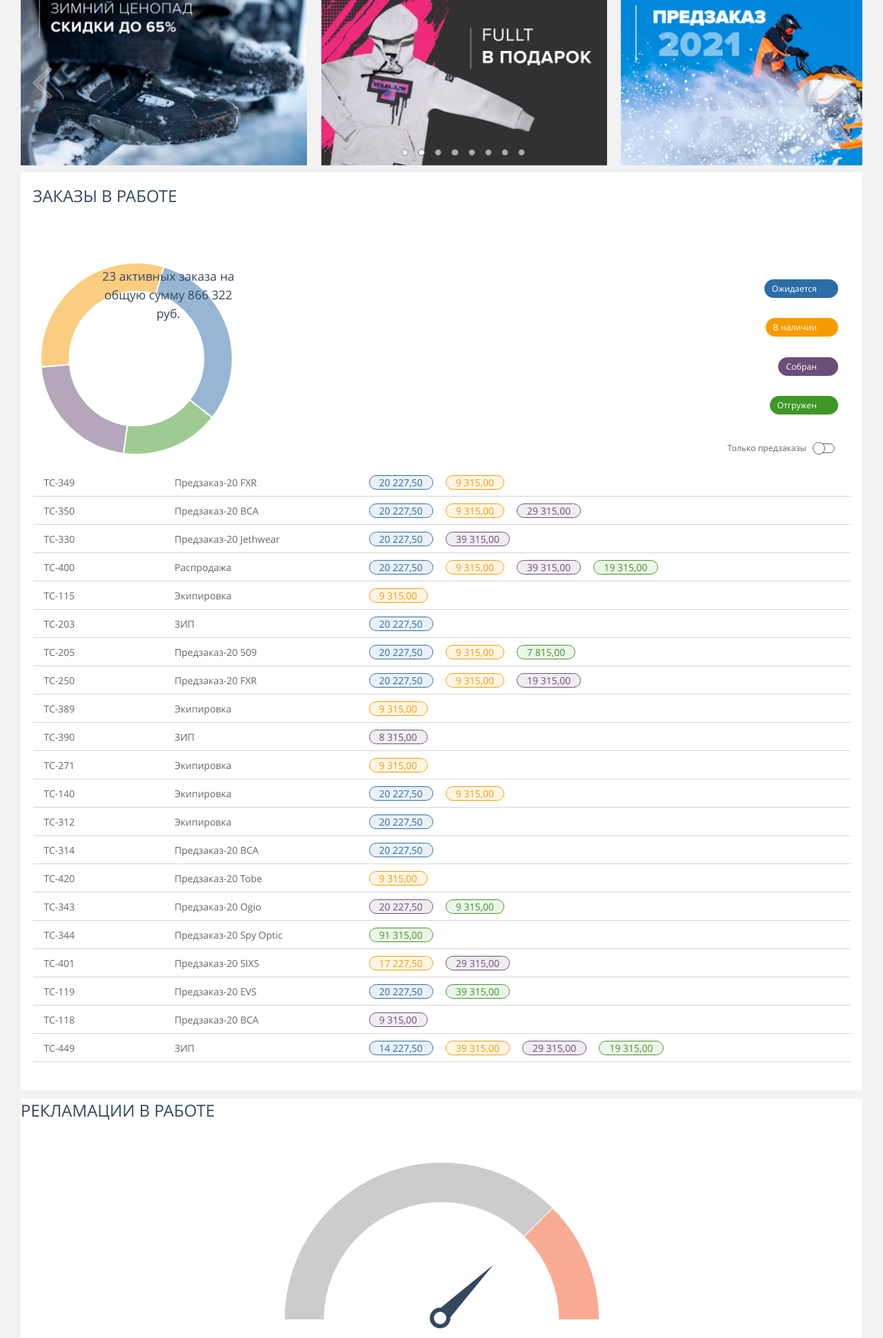
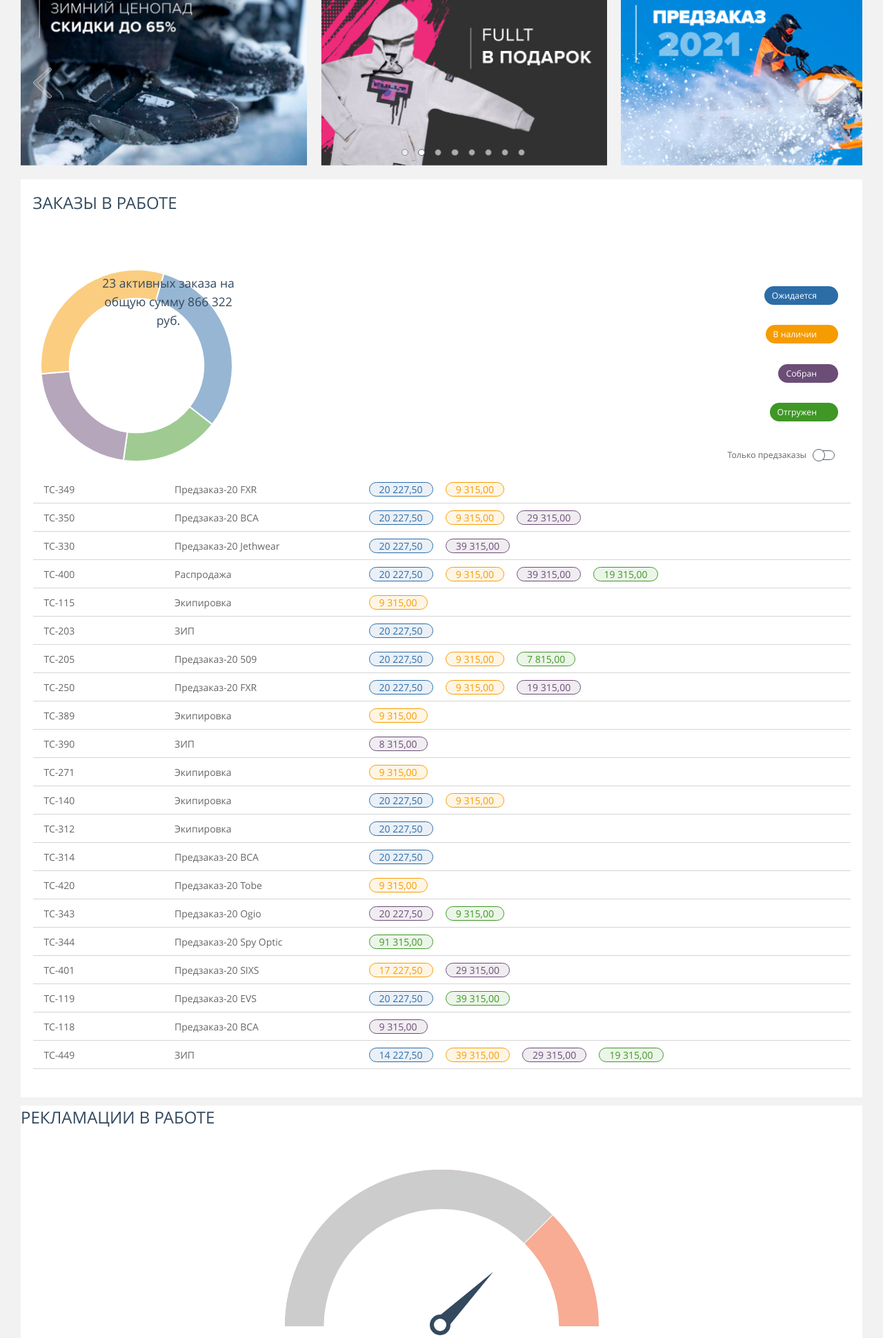
Before and after one commit to aleksahappy/b2b_new, a PHP site: page /dashboard in a window 1280 px wide. Shown: the part 593-2533 px from the top of the page at 69% size. Run offline with PHP 8.4, Linux system fonts and the light colour scheme; some libraries are stand-ins or nearby versions.

Commit message:
Поправил отступы у первого и последнего блока в dashboard

```diff
--- a/dashboard/index.css
+++ b/dashboard/index.css
@@ -162,6 +162,10 @@ main{
 }
 
 /* Основной график и таблица */
+
+.infoblock{
+  margin-top: 20px;
+}
 
 .graphic-btns{
 	display: flex;
@@ -641,10 +645,6 @@ thead .legend {
 	display: block; /**/
 }
 
-.info-graphic-2 .info-wrap{
-	margin-top: 0;
-}
-
 .info-graphic-2 .col2{
 	margin-right: 20px;
 }
```
